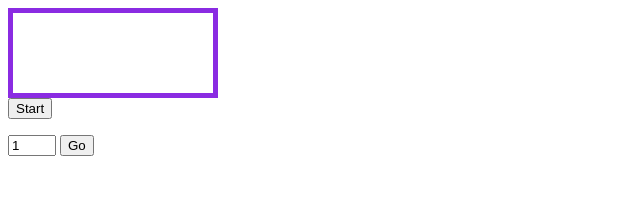
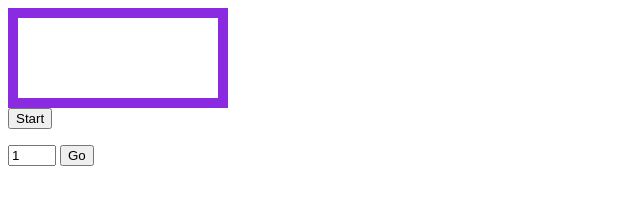
Before and after one commit to hibikikurosaki/hibikikurosaki.github.io, a plain HTML site: page index.html in a window 1280 px wide. Shown: the whole page, without its empty margins (0-640 px from the left). Drawn offline with Linux system fonts and the light colour scheme.

Commit message:
Update index.html

```diff
--- a/index.html
+++ b/index.html
@@ -8,7 +8,7 @@
         width: 200px;
         height: 80px;
 
-        border: 5px solid blueviolet;
+        border: 10px solid blueviolet;
       }
 
       #pl li{
```
